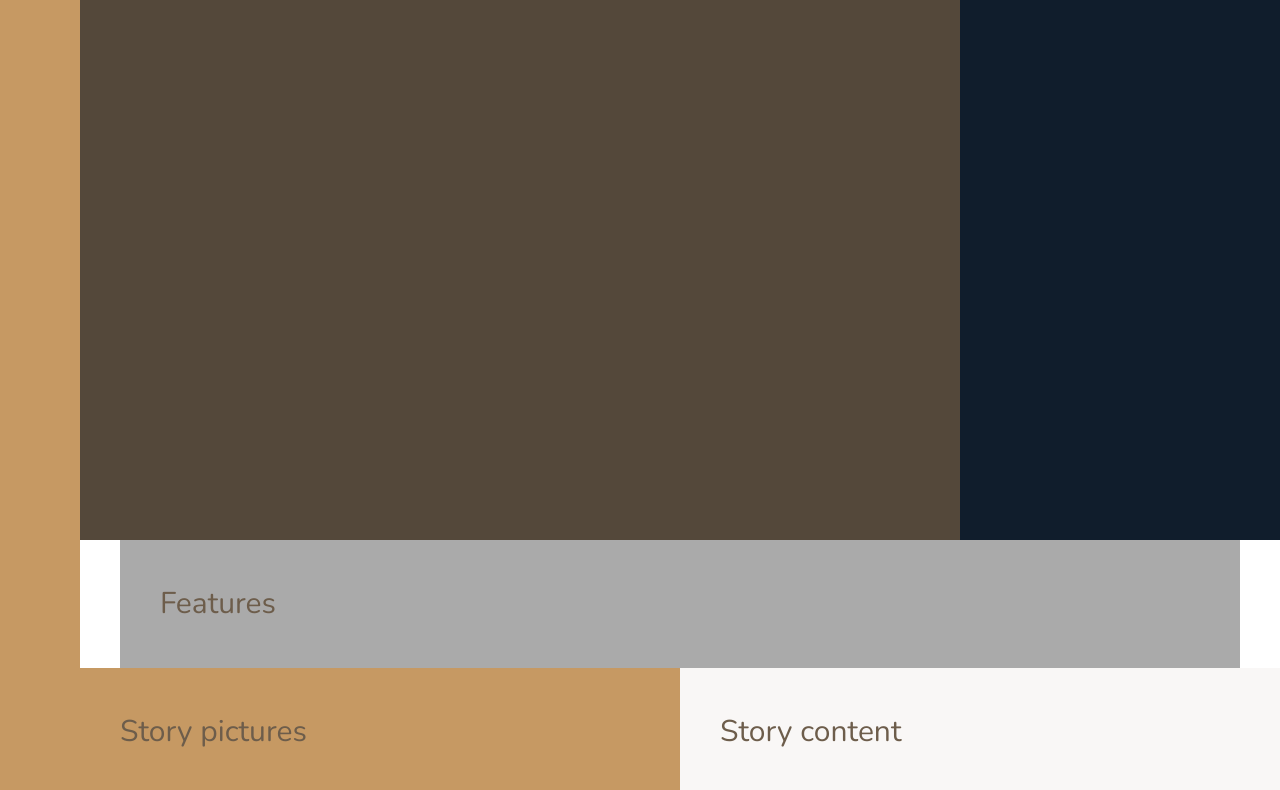
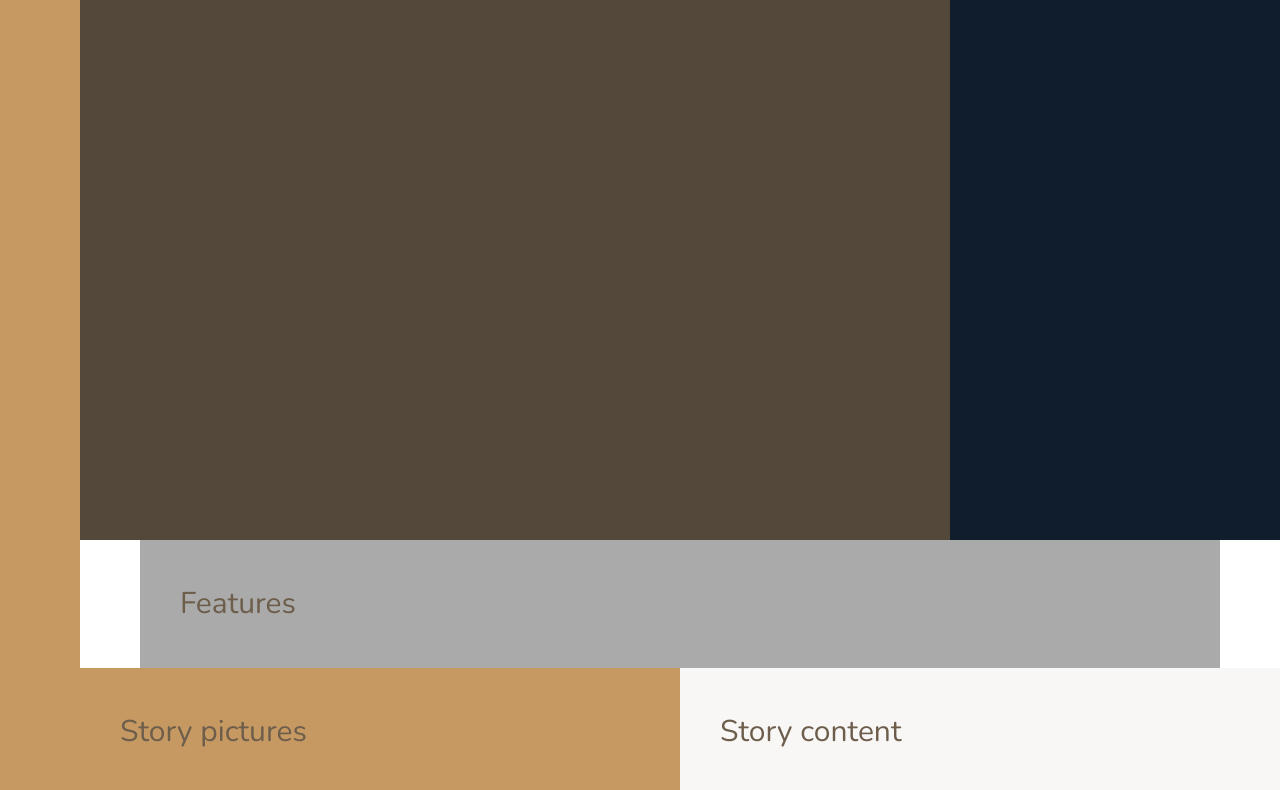
Before and after one commit to henry22/Nexter, a website: page index.html in a window 1280 px wide. Shown: the part 100-890 px from the top of the page. Drawn offline with nearby package versions, Linux system fonts and the light colour scheme.

Commit message:
Ensure the both side of the gap is not less than 60px

```diff
--- a/sass/_base.scss
+++ b/sass/_base.scss
@@ -37,7 +37,7 @@ body {
 .container {
     display: grid;
     grid-template-rows: 80vh min-content 40vw repeat(3, min-content);
-    grid-template-columns: [sidebar-start] 8rem [sidebar-end full-start] 1fr [center-start] repeat(8, [col-start] minmax(min-content, 14rem) [col-end]) [center-end] 1fr [full-end];
+    grid-template-columns: [sidebar-start] 8rem [sidebar-end full-start] minmax(6rem, 1fr) [center-start] repeat(8, [col-start] minmax(min-content, 14rem) [col-end]) [center-end] minmax(6rem, 1fr) [full-end];
 
     & > * {
         padding: 40px;
```
Also changed, not shown: css/style.css.
